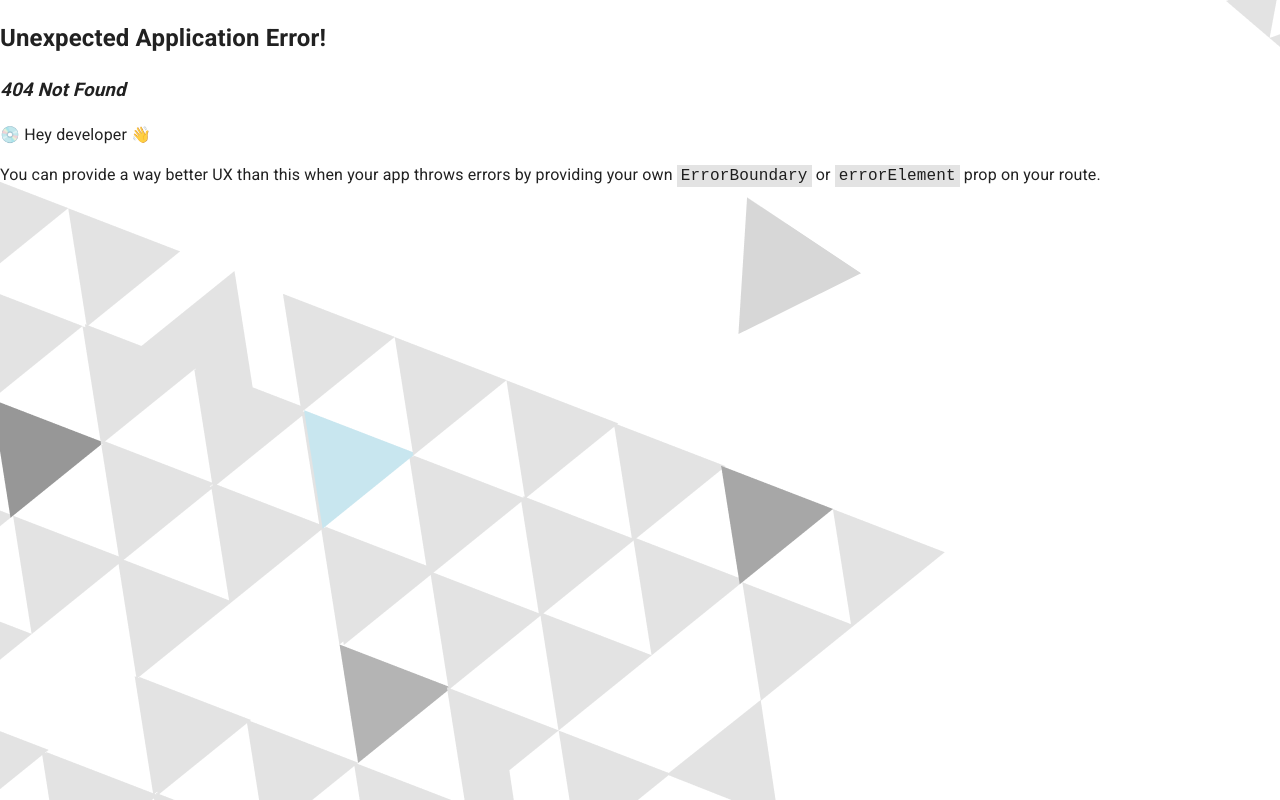
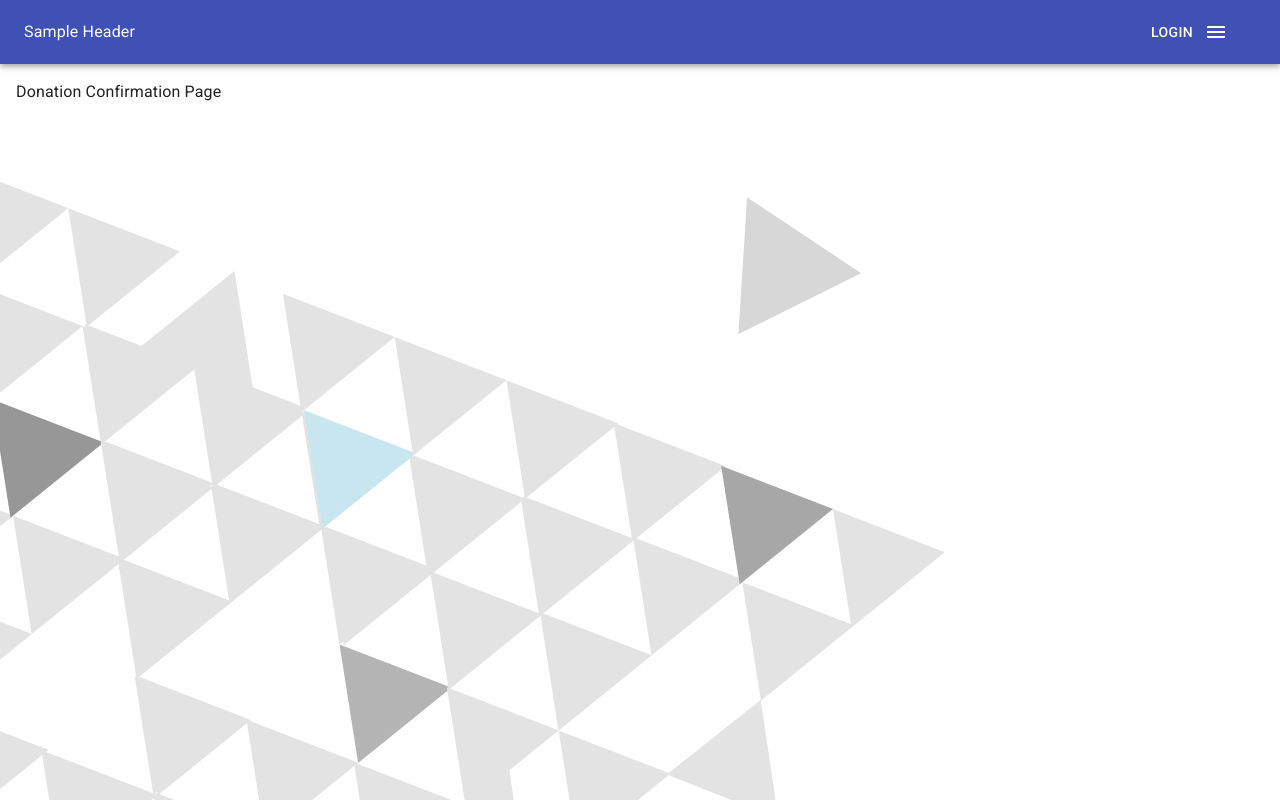
Before and after one commit to hackathon-2024-spring-TeamA/frontend, a React (Vite) app: page /donation/confirm-donation in a window 1280 px wide. Before the commit this address had no page. Built offline with nearby package versions, Linux system fonts and the light colour scheme; a web font is replaced by a local one.

Commit message:
🚧 chore: ページの仮設置

```diff
--- a/src/pages/donation/DonationConfirmationPage.tsx
+++ b/src/pages/donation/DonationConfirmationPage.tsx
@@ -1 +1,9 @@
-// 寄付確認画面
+import React from "react";
+
+import { Typography } from "@mui/material";
+
+const DonationConfirmationPage: React.FC = () => {
+  return <Typography>Donation Confirmation Page</Typography>;
+};
+
+export default DonationConfirmationPage;
--- a/src/router.tsx
+++ b/src/router.tsx
@@ -5,6 +5,7 @@ import {
 } from "react-router-dom";
 
 import BarcodeScannerPage from "./pages/donation/BarcodeScannerPage";
+import DonationConfirmationPage from "./pages/donation/DonationConfirmationPage";
 import ImageUploadPage from "./pages/donation/ImageUploadPage";
 import ISBNInputPage from "./pages/donation/ISBNInputPage";
 import MainSelectionPage from "./pages/donation/MainSelectionPage";
@@ -27,8 +28,11 @@ const router = createBrowserRouter(
           <Route path="upload-image" element={<ImageUploadPage />} />
           <Route path="input-isbn" element={<ISBNInputPage />} />
           <Route path="scan-barcode" element={<BarcodeScannerPage />} />
-          {/* <Route path="confirm-book" element={} /> */}
-          {/* <Route path="confirm-donation" element={} /> */}
+          {/* <Route path="confirm-book" element={<BookConfirmationPage /> } /> */}
+          <Route
+            path="confirm-donation"
+            element={<DonationConfirmationPage />}
+          />
         </Route>
       </Route>
       <Route path="/mock">
```
Also changed, not shown: src/pages/donation/BookConfirmationPage.tsx (+9 -1 lines).
